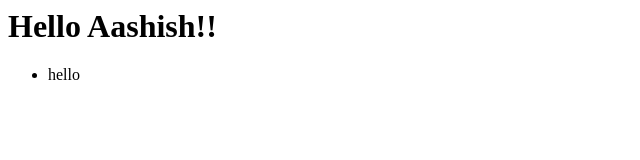
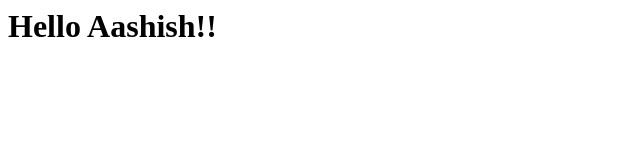
Before and after one commit to aashishgoel-sf/gitAdvancedTraining, a plain HTML site: page index.html in a window 1280 px wide. Shown: the full height of the page, 0-640 px from the left. Drawn offline with Linux system fonts and the light colour scheme.

Commit message:
Updated index.html

```diff
--- a/index.html
+++ b/index.html
@@ -1,3 +1 @@
 <h1>Hello Aashish!!</h1>
-
-<ul><li>hello</li></ul>
```
